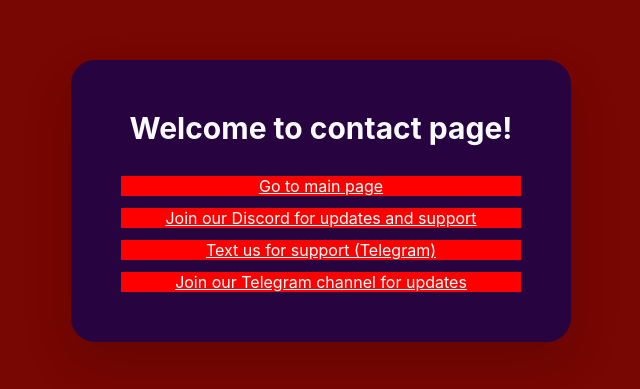
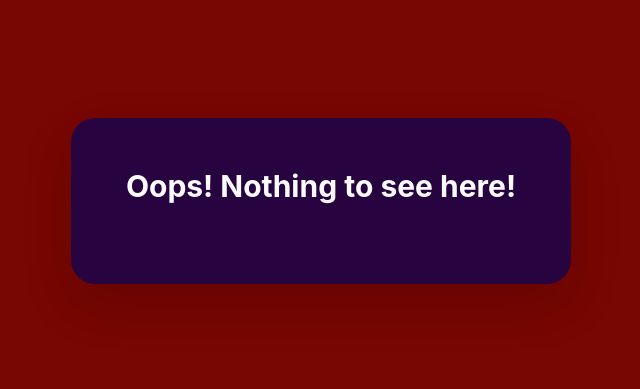
Before and after one commit to krmsclient/krmsclient.github.io, a plain HTML site: page contacts.html in a window 1280 px wide. Shown: the part 199-588 px from the top of the page, without its empty margins (319-959 px from the left). Drawn offline with Linux system fonts and the light colour scheme.

Commit message:
Update contacts.html

```diff
--- a/contacts.html
+++ b/contacts.html
@@ -4,7 +4,7 @@
   <meta charset="UTF-8">
   <link rel="icon" href="icon.png" type="image/png">
   <meta name="viewport" content="width=device-width, initial-scale=1.0">
-  <title>KRMS Client</title>
+  <title>Page not found</title>
 
   <style>
     * {
@@ -114,26 +114,10 @@
 
 <body>
   <div class="card">
-    <h1>Welcome to contact page!</h1>
+    <h1>Oops! Nothing to see here!</h1>
     <p> </p>
 
 <div class="buttons">
-
-  <a class="button primary" href="/main">
-    Go to main page
-  </a>
-
-  <a class="button secondary" href="https://discord.gg/RCXW9gV5ZU">
-    Join our Discord for updates and support
-  </a>
-
-  <a class="button secondary" href="https://t.me/KRMSClientSupport">
-    Text us for support (Telegram)
-  </a>
-
-  <a class="button secondary" href="https://t.me/KRMSClient">
-    Join our Telegram channel for updates
-  </a>
 
     </div>
   </div>
```
